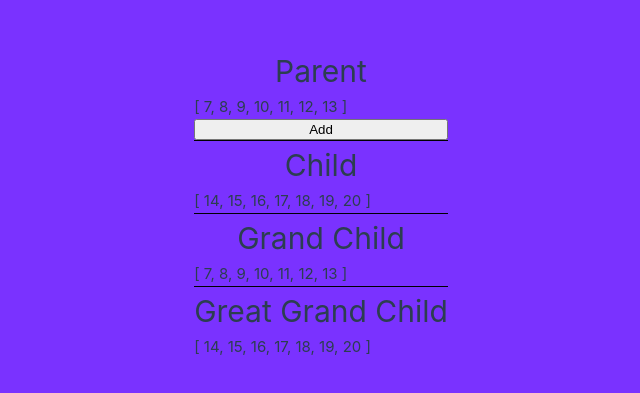
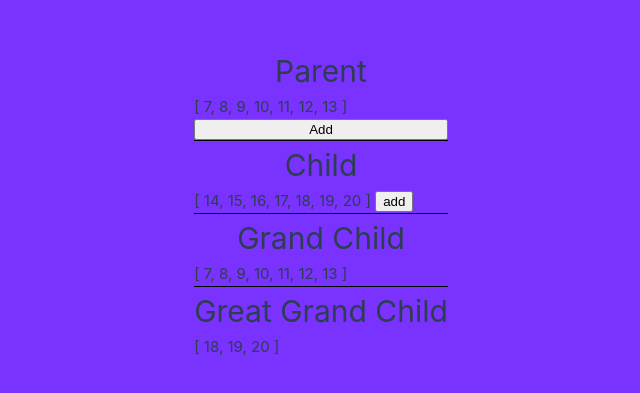
Before and after one commit to yofandi/vueState-management, a Vue app: page / in a window 1280 px wide. Shown: the part 197-590 px from the top of the page, without its empty margins (319-959 px from the left). Built offline with nearby package versions, Linux system fonts and the light colour scheme.

Commit message:
add: Cara Menggunakan Fungsi Dan Mengubah Nilai Di Pinia

```diff
--- a/src/components/Child.vue
+++ b/src/components/Child.vue
@@ -3,7 +3,7 @@
 import GrandChild from "./GrandChild.vue";
 import { useNumbers } from "@/stores/numbers";
 
-const { numbers } = useNumbers();
+const { numbers, addNumber } = useNumbers();
 // const numbers = inject("nummbers_share");
 </script>
 
@@ -11,6 +11,7 @@
   <div>
     <h1>Child</h1>
     {{ numbers }}
+    <button @click="addNumber">add</button>
     <div class="line"></div>
     <GrandChild></GrandChild>
   </div>
--- a/src/components/GreatGrandChild.vue
+++ b/src/components/GreatGrandChild.vue
@@ -4,13 +4,13 @@
 // const numbers = inject("nummbers_share");
 
 import { useNumbers } from "@/stores/numbers";
-const { numbers } = useNumbers();
+const { numbers, filterNumber } = useNumbers();
 </script>
 
 <template>
   <div>
     <h1>Great Grand Child</h1>
-    {{ numbers }}
+    {{ filterNumber(18) }}
   </div>
 </template>
 
--- a/src/stores/numbers.js
+++ b/src/stores/numbers.js
@@ -4,4 +4,14 @@
   state: () => ({
     numbers: [14, 15, 16, 17, 18, 19, 20],
   }),
+  actions: {
+    addNumber() {
+      this.numbers.push(this.numbers.length + 1);
+    },
+  },
+  getters: {
+    filterNumber: (state) => {
+      return (minNumber) => state.numbers.filter((num) => num >= minNumber);
+    },
+  },
 });
```
